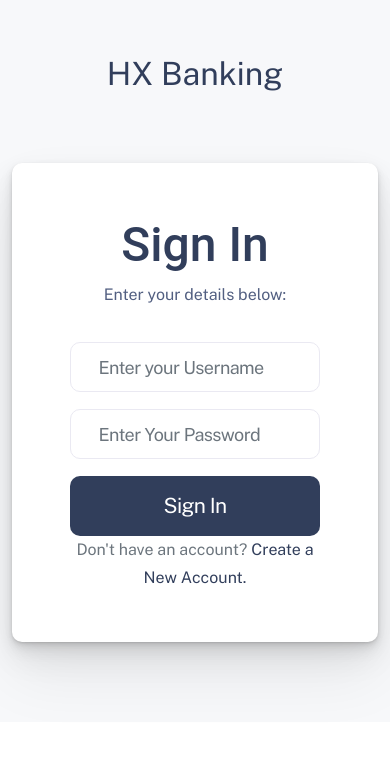
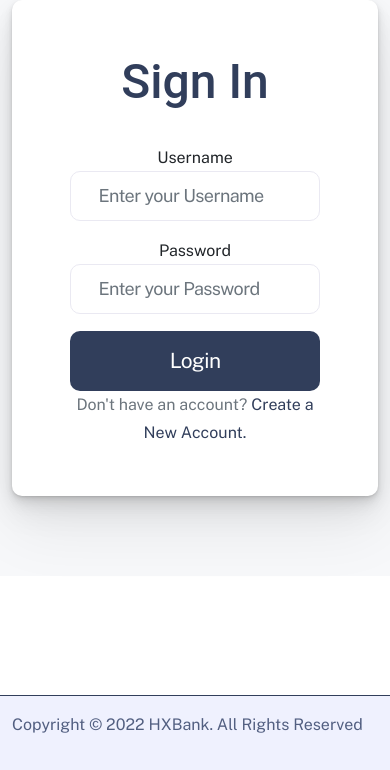
Before and after one commit to Jaspzx/ICT3203_HXBank, a Flask app: page /login in a window 390 px wide. Shown: the part 74-844 px from the top of the page. Run offline with Flask 2, Linux system fonts and the light colour scheme.

Commit message:
Fix CSS Issue for register and add footer

```diff
--- a/webportal/forms.py
+++ b/webportal/forms.py
@@ -14,7 +14,7 @@ class RegisterForm(FlaskForm):
                                                      Regexp("^(?=.*?[A-Z])(?=.*?[a-z])(?=.*?[0-9])(?=.*?[#?!@$%^&*-]).{8,}$",
                                                             message="Password complexity not met")])
     confirm_password = PasswordField("Repeat Password")
-    email = StringField("Email", validators=[InputRequired(), Length(min=3, max=20), Email()])
+    email = StringField("Email", validators=[InputRequired(), Length(min=3, max=50), Email()])
     deposit = StringField("Deposit amount", validators=[InputRequired(), Length(min=3, max=30)])
     accept_tos = BooleanField("I accept the Terms & Conditions", validators=[InputRequired()])
 
@@ -22,9 +22,7 @@ class RegisterForm(FlaskForm):
 class LoginForm(FlaskForm):
     username = StringField("Username", validators=[InputRequired(), Length(min=3, max=20)],
                            render_kw={"placeholder": "Username"})
-    password = PasswordField("Password", validators=[InputRequired(), Length(min=8),
-                                                     Regexp("^(?=.*?[A-Z])(?=.*?[a-z])(?=.*?[0-9])(?=.*?[#?!@$%^&*-]).{8,}$",
-                                                            message="Password complexity not met")],
+    password = PasswordField("Password", validators=[InputRequired()],
                              render_kw={"placeholder": "Password"})
     submit = SubmitField("Login")
 
--- /dev/null
+++ b/webportal/templates/includes/footer.html
@@ -0,0 +1,13 @@
+<footer class="footer-area">
+    <div class="copyright__area">
+        <div class="container">
+        <div class="row">
+            <div class="col-sm-6">
+                <p class="copyright_text">
+                    Copyright &copy; 2022 HXBank. All Rights Reserved
+                </p>
+            </div>
+        </div>
+    </div>
+    </div>
+</footer>
--- a/webportal/templates/layouts/base.html
+++ b/webportal/templates/layouts/base.html
@@ -3,7 +3,7 @@
 <head>
     <title>{% block title %}{% endblock %}</title>
     <!-- fonts -->
-    <link rel="preconnect" href="https://fonts.gstatic.com" />
+    <link rel="preconnect" href="https://fonts.gstatic.com"/>
     <link
             href="https://fonts.googleapis.com/css2?family=Public+Sans&display=swap"
             rel="stylesheet"
@@ -22,7 +22,7 @@
     ></script>
 </head>
 <!-- Style CSS -->
-  <link rel="stylesheet" href="/static/assets/css/style.css" />
+<link rel="stylesheet" href="/static/assets/css/style.css"/>
 <!-- Specific CSS goes HERE -->
 {% block stylesheets %}{% endblock stylesheets %}
 <nav class="navbar navbar-expand-lg navbar-light bg-light sticky-top">
@@ -37,7 +37,7 @@
                 {% block nav_about %}
                     <li class="nav-item">
                 {% endblock %}
-                    <a class="nav-link" href="./about" >About Us</a>
+                <a class="nav-link" href="./about">About Us</a>
                 </li>
             </ul>
             <ul class="navbar-nav ml-auto">
@@ -49,7 +49,7 @@
                 {% block nav_register %}
                     <li class="nav-item">
                 {% endblock %}
-                    <a class="btn btn__primary" href="./register" >Open Account</a>
+                <a class="btn btn__primary" href="./register">Open Account</a>
                 </li>
             </ul>
         </div>
@@ -57,6 +57,6 @@
 </nav>
 <body class="">
 {% block content %}{% endblock content %}
-
 </body>
+{% include 'includes/footer.html' %}
 </html>
--- a/webportal/templates/login.html
+++ b/webportal/templates/login.html
@@ -3,22 +3,10 @@
 <!-- Specific CSS goes HERE -->
 {% block stylesheets %}{% endblock stylesheets %}
 
-{% block nav_login %}
-<li class="nav-item">
-{% endblock %}
 
 {% block content %}
     <main id="login" class="h-100">
         <section class="container d-flex flex-column justify-content-start h-100">
-            <div class="row justify-content-center">
-                <div class="col-lg-7 col-xl-6">
-                    <div class="brand text-center mt-5">
-                        <a href="/">
-                            HX Banking
-                        </a>
-                    </div>
-                </div>
-            </div>
             <div class="row justify-content-center">
                 <div class="col-lg-7 col-xl-6">
                     <div class="form-container text-center align-self-center">
@@ -27,14 +15,12 @@
                             <div class="form-title">
                                 <h1 class="title">Sign In</h1>
                                 {% if login_error %}
-                                    <div class="alert alert-danger" role="alert">{{ login_error }}</li>
+                                    <div class="alert alert-danger" role="alert">{{ login_error }}</div>
                                 {% endif %}
-                                <p>Enter your details below:</p>
                             </div>
                             <div class="form-group">
-                                <label for="username" class="text-muted visually-hidden">Username</label>
-                                <input type="text" class="form-control" id="username" placeholder="Enter your Username"
-                                       name="username" aria-label="Username" autocomplete="username" name="username" required>
+                                {{ form.username.label }}
+                                {{ form.username(class="form-control", placeholder="Enter your Username") }}
                             </div>
                             {% if form.username.errors %}
                                 <ul class="errors">
@@ -44,12 +30,12 @@
                                 </ul>
                             {% endif %}
                             <div class="form-group">
-                                <label for="pwd" class="text-muted visually-hidden">Password</label>
-                                <input type="password" class="form-control" placeholder="Enter Your Password" name="pwd"
-                                       aria-label="Password" id="pwd" autocomplete="current-password" required>
+                                {{ form.password.label }}
+                                {{ form.password(class="form-control", placeholder="Enter your Password") }}
                             </div>
                             <div class="form-group">
-                                <button class="form-btn" type="submit">Sign In</button>
+                                {{ form.submit(class="form-btn") }}
+{#                                <button class="form-btn" type="submit">Sign In</button>#}
                                 <small class="form-text text-muted sign-up-text">Don't have an account? <a
                                         href="/register" title="Register Page">Create a New
                                     Account.</a></small>
```
Also changed, not shown: webportal/templates/register.html (+13 -10 lines). Lines whose indentation alone changed are shown as unchanged.
